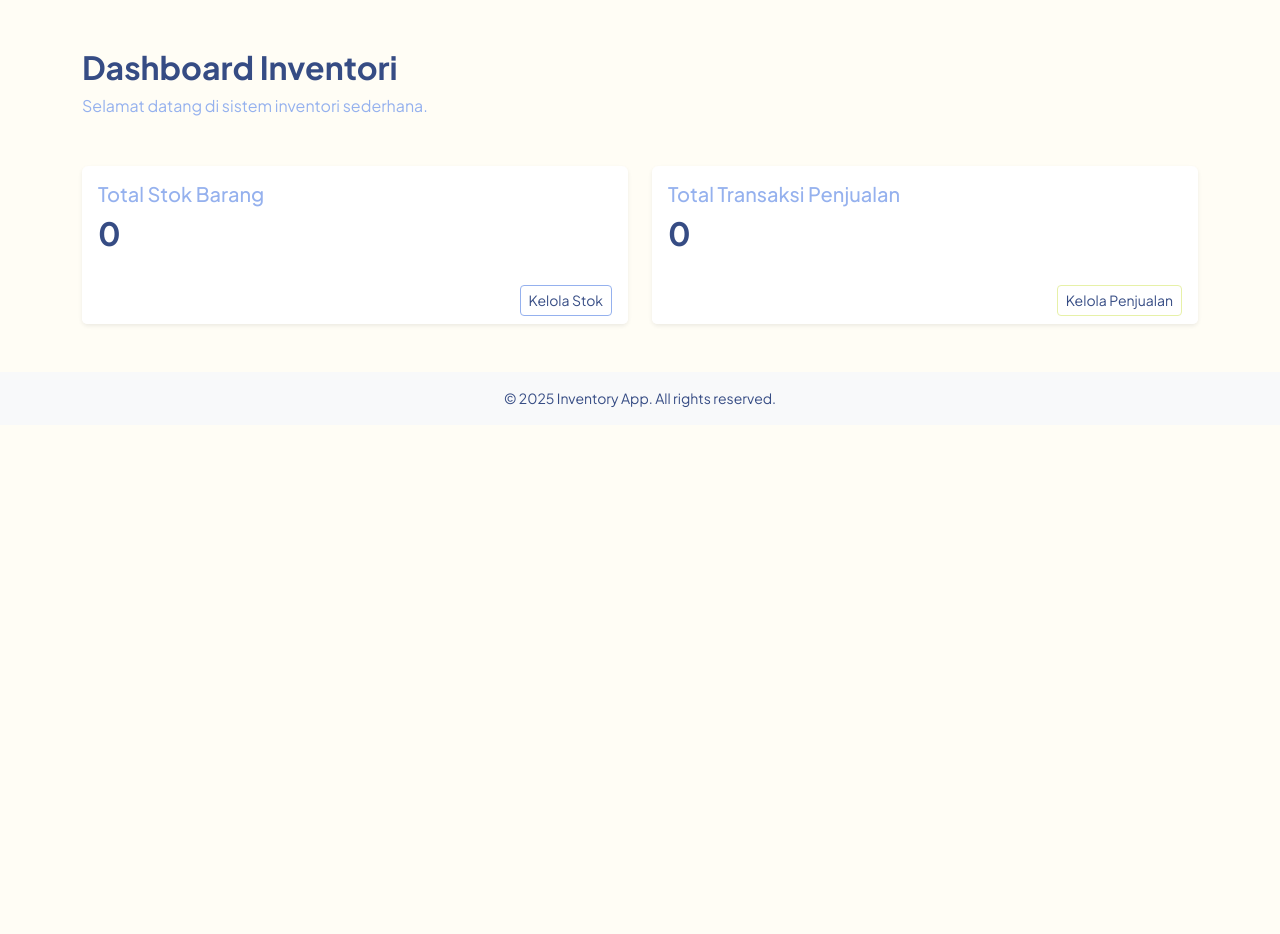
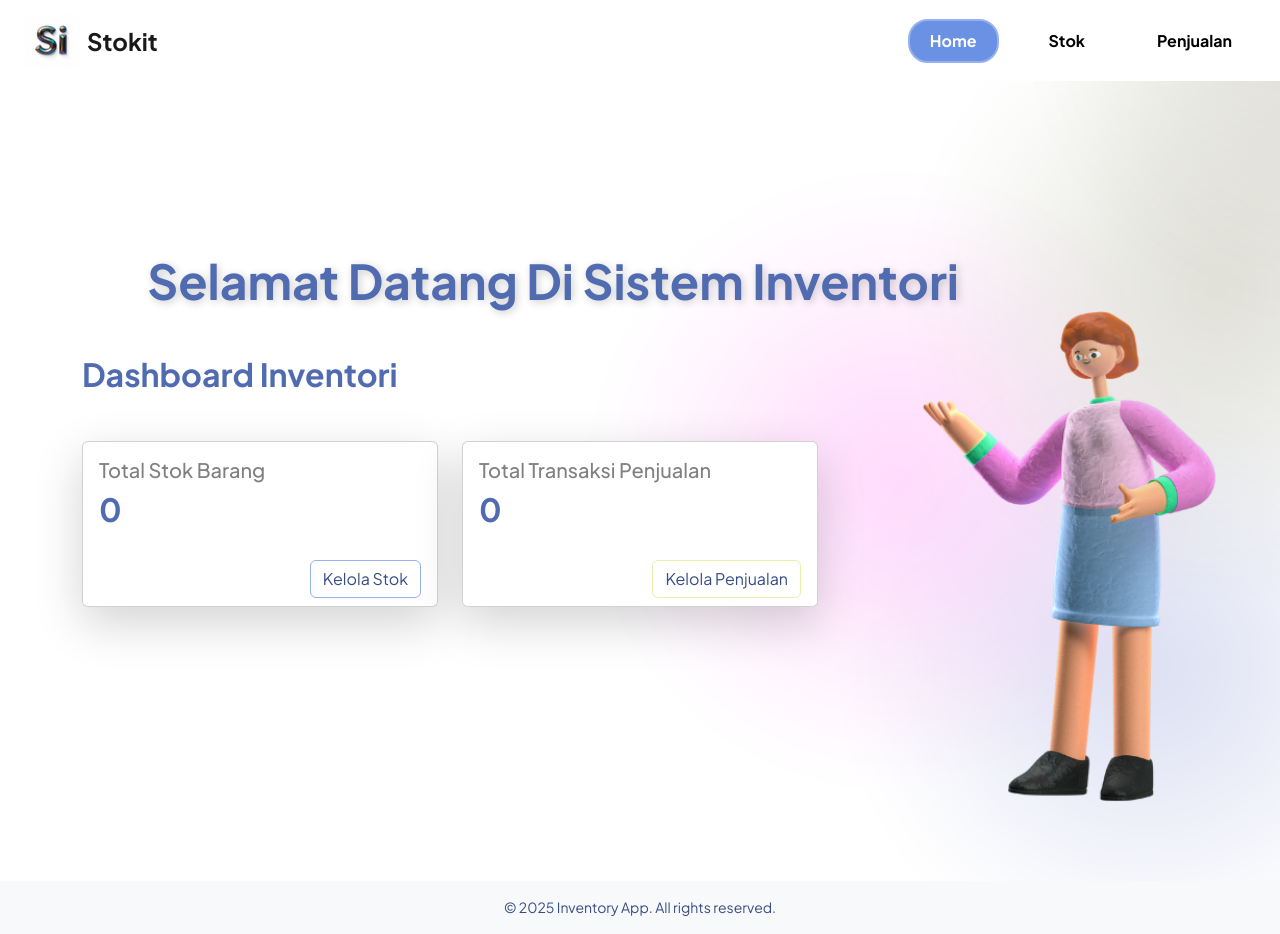
Before and after one commit to khafidhasukma/final-project-sbd, a PHP site: page / in a window 1280 px wide. Before the commit the page ends 408 px from the top, so only its background shows below. Run offline with PHP 8.4, Linux system fonts and the light colour scheme; data that the repository does not hold is empty.

Commit message:
fix: style all page and setting color

```diff
--- a/assets/style.css
+++ b/assets/style.css
@@ -18,7 +18,7 @@ body {
 }
 
 .text-muted {
-  color: #95B1EE !important;
+  color: gray !important;
 }
 
 /* Hover untuk tombol "Kelola Stok" */
@@ -53,3 +53,87 @@ body {
 .icon-penjualan {
   color: #E7F1A8;
 }
+.fullpage-landing {
+    height: 100%;
+    overflow: auto;
+    width: 100%;
+    background-image: url('/img/web.png');
+    background-size: cover;
+    background-repeat: no-repeat;
+    background-position: center right;
+    position: relative;
+    display: flex;
+    align-items: center;
+    justify-content: center;
+}
+
+  .overlay {
+    position: absolute;
+    top: 0; left: 0;
+    height: 100%;
+    width: 100%;
+  }
+
+  .dashboard-container {
+    color: #506bb0;
+    z-index: 3;
+    position: relative;
+    padding-top: 100px;
+    padding-bottom: 100px;
+    width: 100%;
+  }
+
+  html, body {
+      height: 100%;
+      width: 100%;
+      margin: 0;
+      padding: 0;
+      /* overflow: hidden; */
+    }
+
+    .navbar {
+      background-color: white;
+      padding: 10px;
+    }
+
+    .nav-pills .nav-link {
+      color: black;
+      margin: 0 2px;
+      border: 2px solid transparent;
+      border-radius: 20px;
+      transition: all 0.3s ease;
+      font-weight: bold;
+      padding: 8px 20px;
+    }
+
+    .nav-pills .nav-link:hover {
+      background-color: #95B1EE ;
+      color: white !important;
+      border-color: #95B1EE;
+      box-shadow: 0 4px 10px rgba(0, 0, 0, 0.2);
+      transform: scale(1.05);
+    }
+
+    .nav-pills .nav-link.active {
+      background-color: #6b91e4;
+      color: white !important;
+      border-color: #95B1EE;
+    }
+
+
+    .landing-text {
+    color: #506bb0;
+    font-size: 3rem; /* Ukuran besar */
+    font-weight: bold;
+    position: absolute;
+    top: 25%;
+    left: 11.5%;
+    transform: translateY(-50%);
+    z-index: 2;
+    text-shadow: 2px 2px 8px rgba(0,0,0,0.2); /* Biar makin jelas */
+    }
+
+.breadcrumb-item a {
+  text-decoration: none !important;
+  color: #6b91e4 !important;
+}
--- a/components/footer.php
+++ b/components/footer.php
@@ -1,6 +1,6 @@
 </div> <!-- /container -->
 
-<footer class="bg-light text-center mt-5 py-3">
+<footer class="bg-light text-center py-3">
   <small>&copy; <?= date('Y') ?> Inventory App. All rights reserved.</small>
 </footer>
 
--- a/components/header.php
+++ b/components/header.php
@@ -5,7 +5,7 @@
     integrity="sha384-rbsA2VBKQhggwzxH7pPCaAqO46MgnOM80zW1RWuH61DGLwZJEdK2Kadq2F9CUG65" crossorigin="anonymous">
 
   <!-- Custom style -->
-  <link rel="stylesheet" href="assets/style.css">
+  <link rel="stylesheet" href="/assets/style.css">
 
   <style>
     /* Fonts */
@@ -14,5 +14,7 @@
     body {
       font-family: 'Plus Jakarta Sans', sans-serif;
     }
-  </style>
+  </style
 </head>
+
+<?php include __DIR__ . '/navbar.php'; ?>
--- a/components/navbar.php
+++ b/components/navbar.php
@@ -0,0 +1,19 @@
+<div class="navbar d-flex align-items-center justify-content-between px-4 py-2 shadow-sm">
+    <a class="navbar-brand d-flex align-items-center" href="index.php">
+        <img src="/img/logo1.jpeg" alt="Logo" width="55" height="55" class="me-2"/>
+        <span class="fw-bold fs-4">Stokit</span>
+    </a>
+
+    <?php $current = basename($_SERVER['PHP_SELF']); ?>
+    <ul class="nav nav-pills d-flex gap-4">
+        <li class="nav-item">
+        <a class="nav-link <?= ($current == 'index.php' && strpos($_SERVER['REQUEST_URI'], '/stok/') === false && strpos($_SERVER['REQUEST_URI'], '/penjualan/') === false) ? 'active' : '' ?>" href="/index.php">Home</a>
+        </li>
+        <li class="nav-item">
+        <a class="nav-link <?= strpos($_SERVER['REQUEST_URI'], '/stok/index.php') !== false ? 'active' : '' ?>" href="/stok/index.php">Stok</a>
+        </li>
+        <li class="nav-item">
+        <a class="nav-link <?= strpos($_SERVER['REQUEST_URI'], '/penjualan/index.php') !== false ? 'active' : '' ?>" href="/penjualan/index.php">Penjualan</a>
+        </li>
+    </ul>
+</div>
--- a/index.php
+++ b/index.php
@@ -8,14 +8,18 @@ $jumlahStok = $conn->query("SELECT COUNT(*) as total FROM stok")->fetch_assoc()[
 $jumlahPenjualan = $conn->query("SELECT COUNT(*) as total FROM t_jual")->fetch_assoc()['total'];
 ?>
 
-<div class="container mt-5">
+<div class="fullpage-landing">
+  <div class="landing-text">
+    Selamat Datang Di Sistem Inventori
+  </div>
+
+  <div class="container dashboard-container">
     <h1 class="fs-2 fw-bold">Dashboard Inventori</h1>
-  <p class="text-muted">Selamat datang di sistem inventori sederhana.</p>
 
     <div class="row g-4 mt-4">
       <!-- total stok -->
-    <div class="col-md-6">
-      <div class="card shadow-sm border-0">
+      <div class="col-md-4">
+        <div class="card shadow-lg border-10">
           <div class="card-body d-flex justify-content-between align-items-center">
             <div>
               <h5 class="card-title text-muted">Total Stok Barang</h5>
@@ -24,14 +28,14 @@ $jumlahPenjualan = $conn->query("SELECT COUNT(*) as total FROM t_jual")->fetch_a
             <i class="bi bi-box-seam fs-1 text-primary"></i>
           </div>
           <div class="card-footer bg-white text-end border-0">
-          <a href="stok/index.php" class="btn btn-outline-primary btn-sm">Kelola Stok</a>
+            <a href="stok/index.php" class="btn btn-outline-primary btn-md">Kelola Stok</a>
           </div>
         </div>
       </div>
 
       <!-- total penjualan -->
-    <div class="col-md-6">
-      <div class="card shadow-sm border-0">
+      <div class="col-md-4">
+        <div class="card shadow-lg border-10">
           <div class="card-body d-flex justify-content-between align-items-center">
             <div>
               <h5 class="card-title text-muted">Total Transaksi Penjualan</h5>
@@ -40,11 +44,13 @@ $jumlahPenjualan = $conn->query("SELECT COUNT(*) as total FROM t_jual")->fetch_a
             <i class="bi bi-cart-check fs-1 text-success"></i>
           </div>
           <div class="card-footer bg-white text-end border-0">
-          <a href="penjualan/index.php" class="btn btn-outline-success btn-sm">Kelola Penjualan</a>
+            <a href="penjualan/index.php" class="btn btn-outline-success btn-md">Kelola Penjualan</a>
+          </div>
         </div>
       </div>
     </div>
   </div>
 </div>
 
+
 <?php include './components/footer.php'; ?>
```
Also changed, not shown: penjualan/create-edit.php (+10 -1 lines), penjualan/index.php (+12 -3 lines), stok/create-edit.php (+9 -0 lines), stok/index.php (+13 -2 lines), img/ex.jpg (added), img/logo1.jpeg (added), img/web.png (added). Lines whose indentation alone changed are shown as unchanged.
